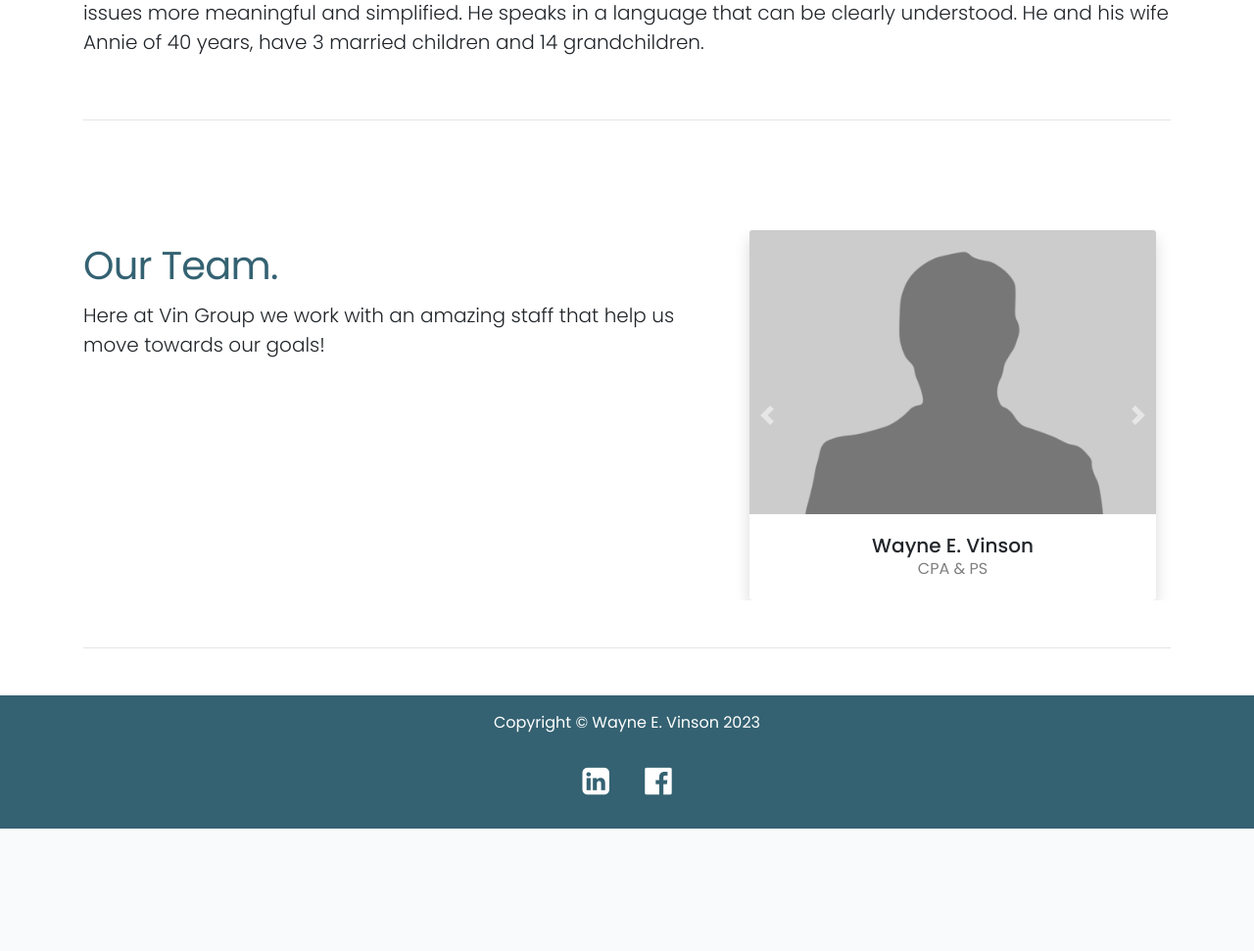
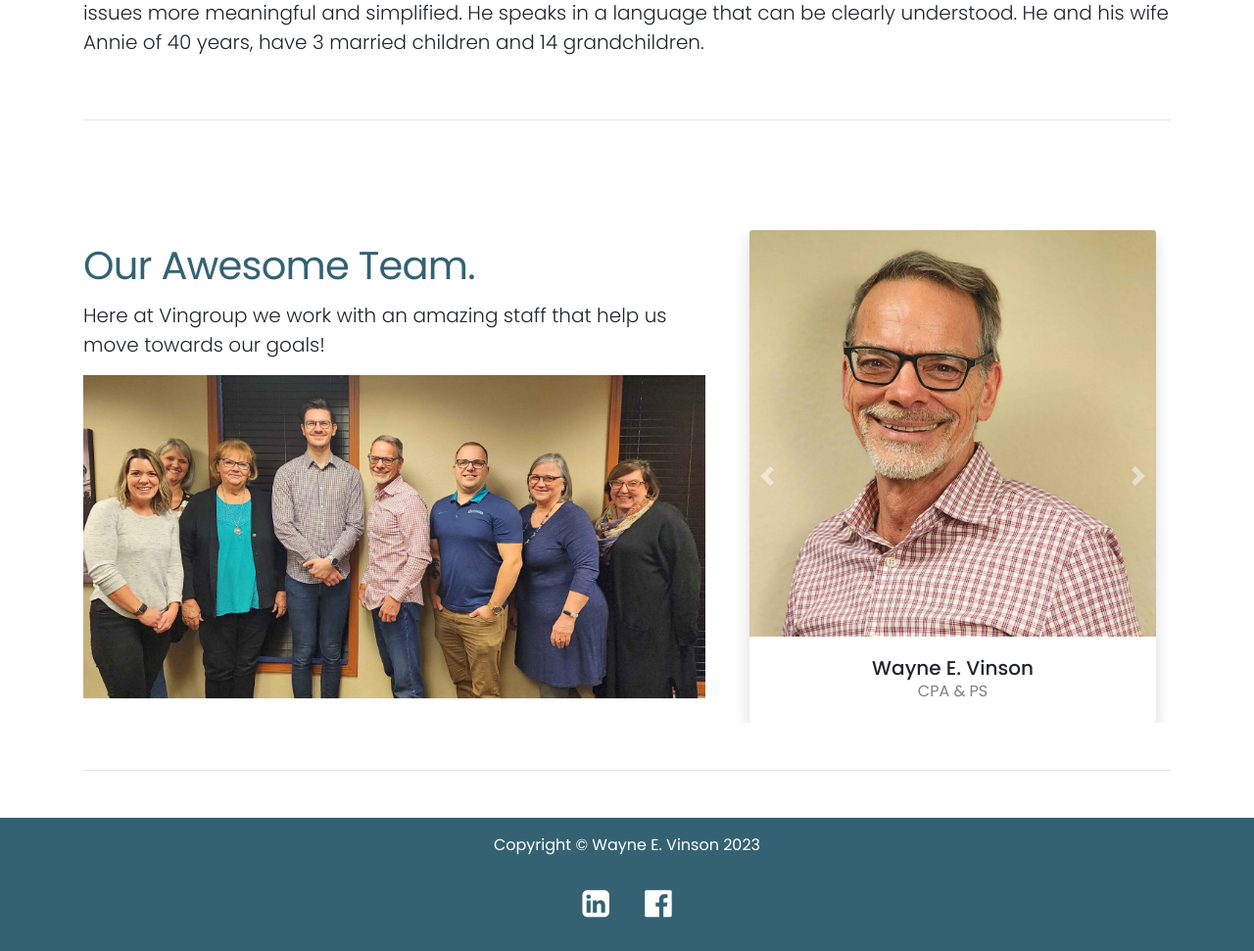
Before and after one commit to marnold22/vingroupcpa, a PHP site: page /about.php in a window 1280 px wide. Shown: the part 2050-3021 px from the top of the page at 98% size. Before the commit the page ends 2896 px from the top, so only its background shows below. Run offline with PHP 8.4, Linux system fonts and the light colour scheme; some libraries are stand-ins or nearby versions.

Commit message:
Added Staff Photos

```diff
--- a/about.php
+++ b/about.php
@@ -120,8 +120,9 @@
     <!-- Team Carousel -->
     <div class="row featurette">
       <div class="col-md-7">
-        <h2 class="featurette-heading">Our Team. <span class="text-muted"></span></h2>
-        <p class="lead">Here at Vin Group we work with an amazing staff that help us move towards our goals!</p>
+        <h2 class="featurette-heading">Our Awesome Team. <span class="text-muted"></span></h2>
+        <p class="lead">Here at Vingroup we work with an amazing staff that help us move towards our goals!</p>
+        <img src="assets/people/staff.jpg" class="img-fluid" alt="Staff Image">
       </div>
       <div class="col-md-5">
         <div id="myCarousel" class="carousel slide" data-ride="carousel">
@@ -129,7 +130,7 @@
             <div class="carousel-item active">
               <div class="container">
                 <div class="card border-0 shadow">
-                  <img src="assets/people/temp-500x350.png" class="card-img-top" alt="Wayne E. Vinson - CPA & PS">
+                  <img src="assets/people/wayne.jpg" class="card-img-top about-card" alt="Wayne E. Vinson - CPA & PS">
                   <div class="card-body text-center">
                     <h5 class="card-title mb-0">Wayne E. Vinson</h5>
                     <div class="card-text text-black-50">CPA & PS</div>
@@ -140,7 +141,7 @@
             <div class="carousel-item">
               <div class="container">
                 <div class="card border-0 shadow">
-                  <img src="assets/people/temp-500x350.png" class="card-img-top" alt="Krista Bennett - Office Manager & Accounting">
+                  <img src="assets/people/krista.jpg" class="card-img-top" alt="Krista Bennett - Office Manager & Accounting">
                   <div class="card-body text-center">
                     <h5 class="card-title mb-0">Krista</h5>
                     <div class="card-text text-black-50">Office Manager</div>
@@ -151,7 +152,7 @@
             <div class="carousel-item">
               <div class="container">
                 <div class="card border-0 shadow">
-                  <img src="assets/people/temp-500x350.png" class="card-img-top" alt="Carrie Liptac - Office Admin">
+                  <img src="assets/people/carrie.jpg" class="card-img-top" alt="Carrie Liptac - Office Admin">
                   <div class="card-body text-center">
                     <h5 class="card-title mb-0">Carrie</h5>
                     <div class="card-text text-black-50">Office Admin</div>
@@ -160,6 +161,61 @@
               </div>
             </div>
             <div class="carousel-item">
+              <div class="container">
+                <div class="card border-0 shadow">
+                  <img src="assets/people/noah.jpg" class="card-img-top" alt="Noah - Accounting">
+                  <div class="card-body text-center">
+                    <h5 class="card-title mb-0">Noah</h5>
+                    <div class="card-text text-black-50">Accounting</div>
+                  </div>
+                </div>
+              </div>
+            </div>
+            <div class="carousel-item">
+              <div class="container">
+                <div class="card border-0 shadow">
+                  <img src="assets/people/dena.jpg" class="card-img-top" alt="Dena - Accounting">
+                  <div class="card-body text-center">
+                    <h5 class="card-title mb-0">Dena</h5>
+                    <div class="card-text text-black-50">Accounting</div>
+                  </div>
+                </div>
+              </div>
+            </div>
+            <div class="carousel-item">
+              <div class="container">
+                <div class="card border-0 shadow">
+                  <img src="assets/people/kelley.jpg" class="card-img-top" alt="Kelley - Accounting">
+                  <div class="card-body text-center">
+                    <h5 class="card-title mb-0">Kelley</h5>
+                    <div class="card-text text-black-50">Accounting</div>
+                  </div>
+                </div>
+              </div>
+            </div>
+            <div class="carousel-item">
+              <div class="container">
+                <div class="card border-0 shadow">
+                  <img src="assets/people/dillon.jpg" class="card-img-top" alt="Dillon - Accounting">
+                  <div class="card-body text-center">
+                    <h5 class="card-title mb-0">Dillon</h5>
+                    <div class="card-text text-black-50">Accounting</div>
+                  </div>
+                </div>
+              </div>
+            </div>
+            <div class="carousel-item">
+              <div class="container">
+                <div class="card border-0 shadow">
+                  <img src="assets/people/cindi.jpg" class="card-img-top" alt="Cindi - Accounting">
+                  <div class="card-body text-center">
+                    <h5 class="card-title mb-0">Cindi</h5>
+                    <div class="card-text text-black-50">Accounting</div>
+                  </div>
+                </div>
+              </div>
+            </div>
+            <!-- <div class="carousel-item">
               <div class="container">
                 <div class="card border-0 shadow">
                   <img src="assets/people/temp-500x350.png" class="card-img-top" alt="Donna - Accounting">
@@ -184,17 +240,6 @@
             <div class="carousel-item">
               <div class="container">
                 <div class="card border-0 shadow">
-                  <img src="assets/people/temp-500x350.png" class="card-img-top" alt="Noah - Accounting">
-                  <div class="card-body text-center">
-                    <h5 class="card-title mb-0">Noah</h5>
-                    <div class="card-text text-black-50">Accounting</div>
-                  </div>
-                </div>
-              </div>
-            </div>
-            <div class="carousel-item">
-              <div class="container">
-                <div class="card border-0 shadow">
                   <img src="assets/people/temp-500x350.png" class="card-img-top" alt="Rebecca - CPA">
                   <div class="card-body text-center">
                     <h5 class="card-title mb-0">Rebecca</h5>
@@ -202,52 +247,7 @@
                   </div>
                 </div>
               </div>
-            </div>
-
-            <div class="carousel-item">
-              <div class="container">
-                <div class="card border-0 shadow">
-                  <img src="assets/people/temp-500x350.png" class="card-img-top" alt="Dena - Accounting">
-                  <div class="card-body text-center">
-                    <h5 class="card-title mb-0">Dena</h5>
-                    <div class="card-text text-black-50">Accounting</div>
-                  </div>
-                </div>
-              </div>
-            </div>
-            <div class="carousel-item">
-              <div class="container">
-                <div class="card border-0 shadow">
-                  <img src="assets/people/temp-500x350.png" class="card-img-top" alt="Kelley - Accounting">
-                  <div class="card-body text-center">
-                    <h5 class="card-title mb-0">Kelley</h5>
-                    <div class="card-text text-black-50">Accounting</div>
-                  </div>
-                </div>
-              </div>
-            </div>
-            <div class="carousel-item">
-              <div class="container">
-                <div class="card border-0 shadow">
-                  <img src="assets/people/temp-500x350.png" class="card-img-top" alt="Dillon - Accounting">
-                  <div class="card-body text-center">
-                    <h5 class="card-title mb-0">Dillon</h5>
-                    <div class="card-text text-black-50">Accounting</div>
-                  </div>
-                </div>
-              </div>
-            </div>
-            <div class="carousel-item">
-              <div class="container">
-                <div class="card border-0 shadow">
-                  <img src="assets/people/temp-500x350.png" class="card-img-top" alt="Cindi - Accounting">
-                  <div class="card-body text-center">
-                    <h5 class="card-title mb-0">Cindi</h5>
-                    <div class="card-text text-black-50">Accounting</div>
-                  </div>
-                </div>
-              </div>
-            </div>
+            </div> -->
 
 
           </div>
```
Also changed, not shown: assets/people/carrie.jpg (added), assets/people/cindi.jpg (added), assets/people/dena.jpg (added), assets/people/dillon.jpg (added), assets/people/kelley.jpg (added), assets/people/krista.jpg (added), assets/people/noah.jpg (added), assets/people/staff.jpg (added), assets/people/wayne.jpg (added), 1 other file.
